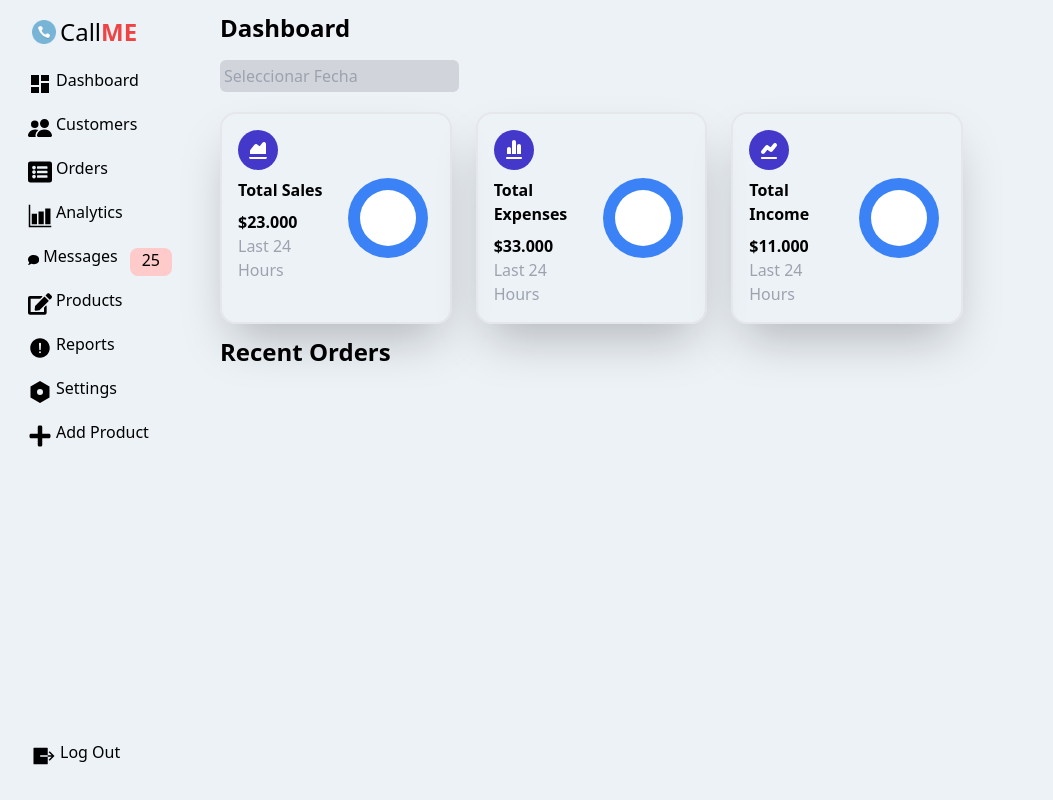
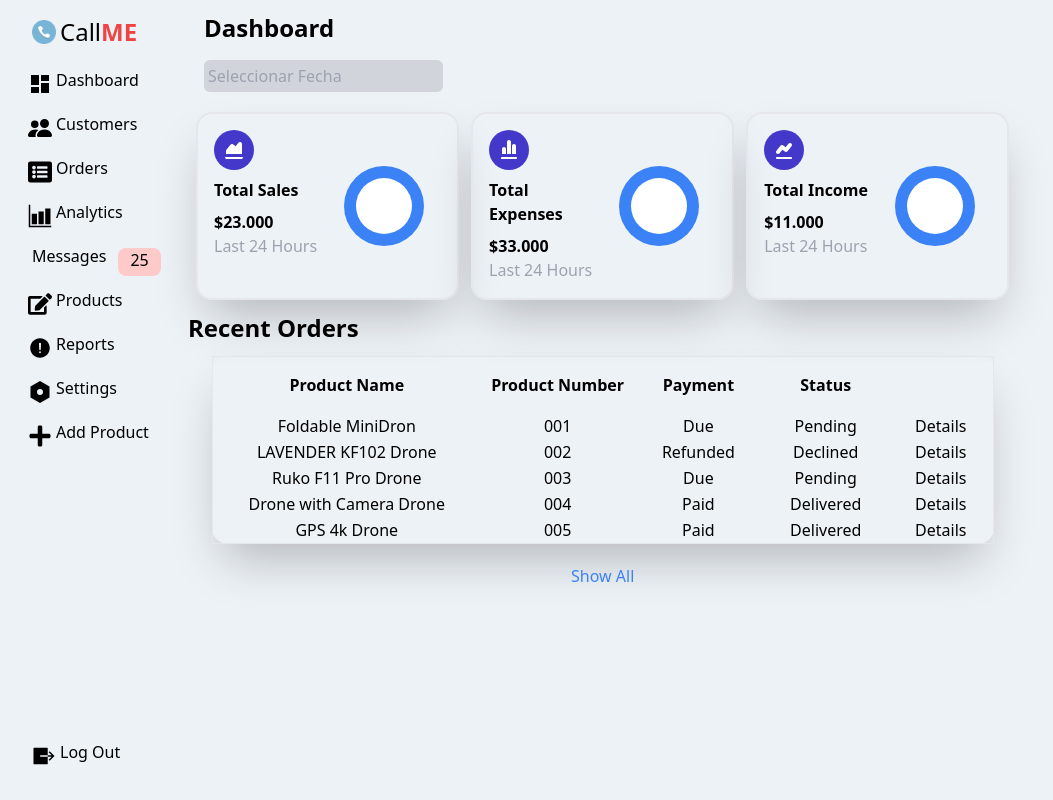
Before and after one commit to StyleLotus/CallMeFrontEnd, a React (Create React App) app: page / in a window 1280 px wide. Shown: the whole page, without its empty margins (0-1053 px from the left). Built offline with nearby package versions, Linux system fonts and the light colour scheme.

Commit message:
ADD TABLE

```diff
--- a/src/App.js
+++ b/src/App.js
@@ -1,4 +1,3 @@
-import logo from "./logo.svg";
 import "./App.css";
 import SideBar from "./sidebar";
 import Main from "./main";
--- a/src/main.jsx
+++ b/src/main.jsx
@@ -12,9 +12,8 @@ const Main = () => {
     };
 
     return (
-    <div>
-      {" "}
-      <div className="flex flex-col">
+        <div className="w-8/12">
+            <div className="flex flex-col mx-4">
                 <div>
                     <h1 className="font-bold m-3 text-2xl">Dashboard</h1>
                 </div>
@@ -25,8 +24,8 @@ const Main = () => {
                     placeholderText="Seleccionar Fecha"
                     className="mt-1 mx-3 p-1 rounded-md bg-gray-300"
                 />
-        <div className="grid grid-cols-3 w-10/12">
-          <div className="grid grid-cols-2 rounded-2xl mt-5 mx-3 gap-3 shadow-2xl border-2 p-4">
+                <div className="grid grid-cols-3 w-12/12 gap-1">
+                    <div className="grid grid-cols-2 rounded-2xl mt-5 mx-1 shadow-2xl border-2 p-4">
                         <div className="flex flex-col ">
                             <TiChartArea className="text-white text-2xl p-2 bg-indigo-700 rounded-full w-10 h-10" />
                             <h3 className="mt-2 font-extrabold">Total Sales</h3>
@@ -39,7 +38,7 @@ const Main = () => {
                             </div>
                         </div>
                     </div>
-          <div className="grid grid-cols-2 rounded-2xl mt-5 mx-3 gap-3 shadow-2xl border-2 p-4">
+                    <div className="grid grid-cols-2 rounded-2xl mt-5 mx-1 shadow-2xl border-2 p-4">
                         <div className="flex flex-col ">
                             <TiChartBar className="text-white text-2xl p-2 bg-indigo-700 rounded-full w-10 h-10" />
                             <h3 className="mt-2 font-extrabold">Total Expenses</h3>
@@ -52,7 +51,7 @@ const Main = () => {
                             </div>
                         </div>
                     </div>
-          <div className="grid grid-cols-2 rounded-2xl mt-5 mx-3 gap-3 shadow-2xl border-2 p-4">
+                    <div className="grid grid-cols-2 rounded-2xl mt-5 mx-1 shadow-2xl border-2 p-4">
                         <div className="flex flex-col ">
                             <TiChartLine className="text-white text-2xl p-2 bg-indigo-700 rounded-full w-10 h-10" />
                             <h3 className="mt-2 font-extrabold">Total Income</h3>
@@ -68,6 +67,68 @@ const Main = () => {
                 </div>
             </div>
             <h2 className="font-bold m-3 text-2xl">Recent Orders</h2>
+            <table className="border text-center rounded-2xl shadow-2xl w-11/12 m-auto">
+                <thead className=" p-2">
+                    <tr className="px-5">
+                        <th className="p-4 m-4">Product Name</th>
+                        <th>Product Number</th>
+                        <th>Payment</th>
+                        <th>Status</th>
+                    </tr>
+                </thead>
+                <tbody>
+                    <tr className="px-5">
+                        <td className="px-5">Foldable MiniDron</td>
+                        <td className="px-5">001</td>
+                        <td className="px-5">Due</td>
+                        <td className="px-5">Pending</td>
+                        <td className="px-5">
+                            <a href="1">Details</a>
+                        </td>
+                    </tr>
+                    <tr>
+                        <td className="px-5">LAVENDER KF102 Drone</td>
+                        <td className="px-5">002</td>
+                        <td className="px-5">Refunded</td>
+                        <td className="px-5">Declined</td>
+                        <td className="px-5">
+                            <a href="1">Details</a>
+                        </td>
+                    </tr>
+                    <tr>
+                        <td className="px-5">Ruko F11 Pro Drone</td>
+                        <td className="px-5">003</td>
+                        <td className="px-5">Due</td>
+                        <td className="px-5">Pending</td>
+                        <td className="px-5">
+                            <a href="1">Details</a>
+                        </td>
+                    </tr>
+                    <tr>
+                        <td className="px-5">Drone with Camera Drone</td>
+                        <td className="px-5">004</td>
+                        <td className="px-5">Paid</td>
+                        <td className="px-5">Delivered</td>
+                        <td className="px-5">
+                            <a href="1">Details</a>
+                        </td>
+                    </tr>
+                    <tr>
+                        <td className="px-5">GPS 4k Drone</td>
+                        <td className="px-5">005</td>
+                        <td className="px-5">Paid</td>
+                        <td className="px-5">Delivered</td>
+                        <td className="px-5">
+                            <a href="1">Details</a>
+                        </td>
+                    </tr>
+                </tbody>
+            </table>
+            <span>
+                <a href="2" className="flex justify-center items-center text-blue-500 m-5">
+                    Show All
+                </a>
+            </span>
         </div>
     );
 };
--- a/src/sidebar.jsx
+++ b/src/sidebar.jsx
@@ -1,82 +1,82 @@
 import React from "react";
-  import CallMeIcon from './CallMeIcon.png'
+import CallMeIcon from "./CallMeIcon.png";
 import { RiDashboardFill, RiSettingsFill } from "react-icons/ri";
-  import { BsFillPeopleFill } from "react-icons/bs"
-  import { FaListAlt, FaComment,FaEdit, FaPlus } from "react-icons/fa";
+import { BsFillPeopleFill } from "react-icons/bs";
+import { FaListAlt, FaComment, FaEdit, FaPlus } from "react-icons/fa";
 import { IoBarChartSharp, IoAlertCircle, IoExitSharp, IoClose } from "react-icons/io5";
 
 const SideBar = () => {
     const aStyle = "flex rounded p-1 m-1 hover:ml-6 hover:border-l-4 hover:border-blue-500 hover:bg-blue-100 transition duration-600 ease";
     const iconStyle = " m-1 text-2xl";
-    const menuText = "text-2xl font-bold"
+    const menuText = "text-2xl font-bold";
 
     return (
-      <div className="w-44 h-screen mx-4">
+        <div className="h-screen w-36 mx-4">
             <div className="m-4 flex">
-          <img src={CallMeIcon} alt="" className="w-6 h-6 mr-1 mt-1"/>
+                <img src={CallMeIcon} alt="" className="w-6 h-6 mr-1 mt-1" />
                 <h1 className="text-2xl">
                     Call<span className="text-red-500 font-bold">ME</span>
                 </h1>
-          <IoClose className="fixed left-44 m-1 text-2xl borderl hidden"/>
+                <IoClose className="fixed left-44 m-1 text-2xl borderl hidden" />
             </div>
             <a href="1">
                 <span className={aStyle}>
-            <RiDashboardFill className = {iconStyle} />
+                    <RiDashboardFill className={iconStyle} />
                     <h3 classname={menuText}>Dashboard</h3>
                 </span>
             </a>
             <a href="3">
                 <span className={aStyle}>
-            <BsFillPeopleFill className = {iconStyle} />
+                    <BsFillPeopleFill className={iconStyle} />
                     <h3 classname={menuText}>Customers</h3>
                 </span>
             </a>
             <a href="2">
                 <span className={aStyle}>
-            <FaListAlt className = {iconStyle} />
+                    <FaListAlt className={iconStyle} />
                     <h3 classname={menuText}>Orders</h3>
                 </span>
             </a>
             <a href="2">
                 <span className={aStyle}>
-            <IoBarChartSharp className = {iconStyle} />
+                    <IoBarChartSharp className={iconStyle} />
                     <h3 classname={menuText}>Analytics</h3>
                 </span>
             </a>
             <a href="2">
                 <span className={aStyle}>
-            <FaComment className = {iconStyle} />
+                    <FaComment className={iconStyle} />
                     <h3 classname={menuText}>Messages</h3>
-            <span className=" bg-red-200 mx-3 px-3 rounded-lg mt-1" >25</span>
+                    <span className=" bg-red-200 mx-3 px-3 rounded-lg mt-1">25</span>
                 </span>
             </a>
             <a href="2">
                 <span className={aStyle}>
-            <FaEdit className = {iconStyle} />
+                    <FaEdit className={iconStyle} />
                     <h3 classname={menuText}>Products</h3>
                 </span>
             </a>
             <a href="2">
                 <span className={aStyle}>
-            <IoAlertCircle className = {iconStyle} />
+                    <IoAlertCircle className={iconStyle} />
                     <h3 classname={menuText}>Reports</h3>
                 </span>
             </a>
             <a href="2">
                 <span className={aStyle}>
-            <RiSettingsFill className = {iconStyle} />
+                    <RiSettingsFill className={iconStyle} />
                     <h3 classname={menuText}>Settings</h3>
                 </span>
             </a>
             <a href="2">
                 <span className={aStyle}>
-            <FaPlus className = {iconStyle} />
+                    <FaPlus className={iconStyle} />
                     <h3 classname={menuText}>Add Product</h3>
                 </span>
             </a>
             <a href="2" className="fixed bottom-0 left-0 m-5">
                 <span className={aStyle}>
-            <IoExitSharp className = {iconStyle} />
+                    <IoExitSharp className={iconStyle} />
                     <h3 classname={menuText}>Log Out</h3>
                 </span>
             </a>
```
Also changed, not shown: package.json (indentation only). Lines whose indentation alone changed are shown as unchanged.
